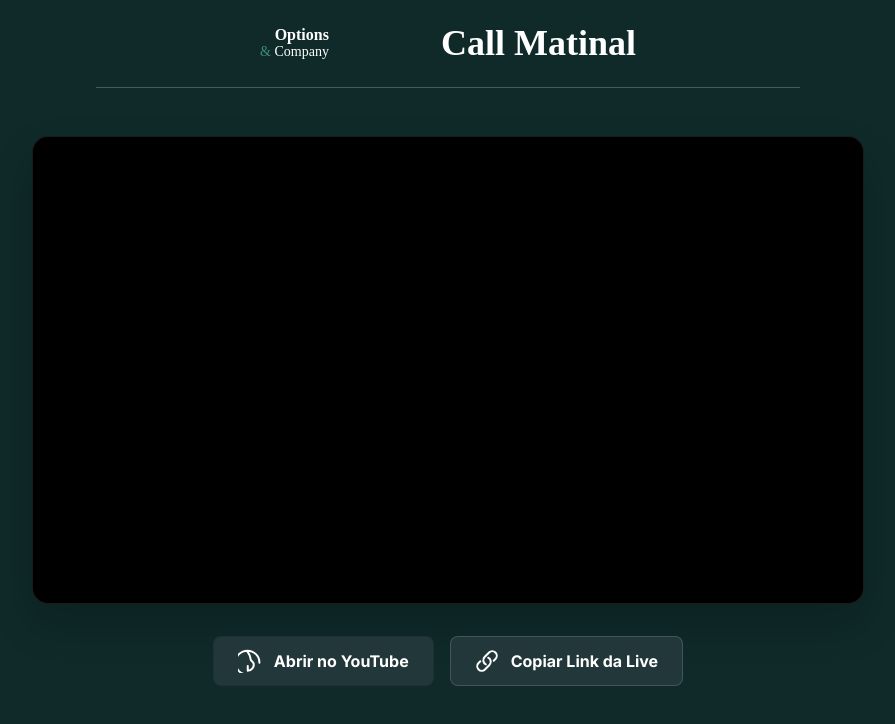
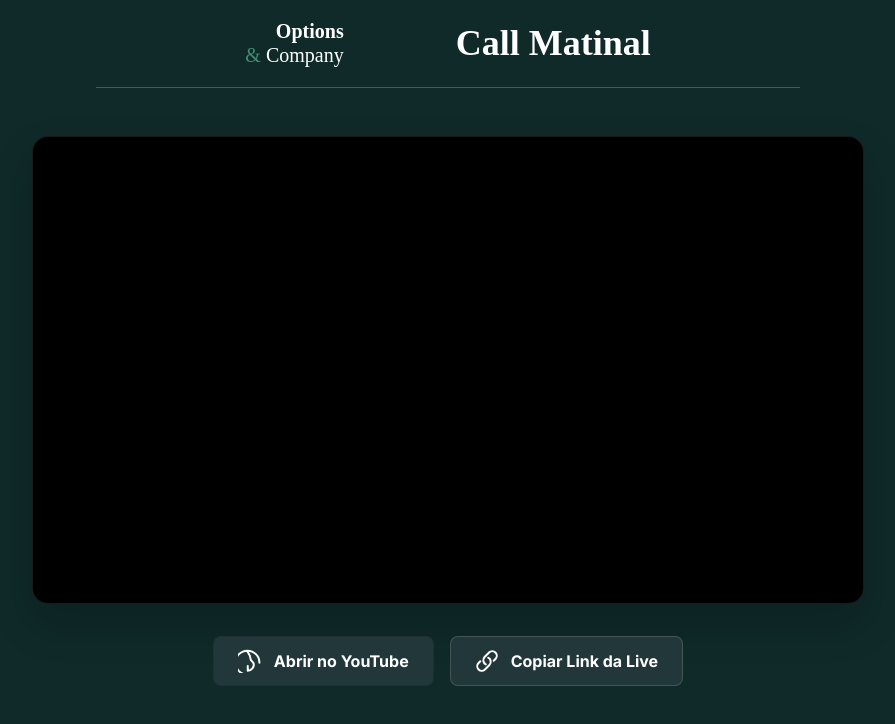
Before and after one commit to SamuelColmanOptions/LiveOptions, a plain HTML site: page index.html in a window 1280 px wide. Shown: the whole page, without its empty margins (192-1087 px from the left). Drawn offline with nearby package versions, Linux system fonts and the light colour scheme; no server answers.

Commit message:
Alteração na logo

```diff
--- a/index.html
+++ b/index.html
@@ -73,10 +73,12 @@
     text-align: right;
   }
   .logo-title {
-    font-size: 16px;
+    font-size: 20px;
+    font-weight: bold;
+
   }
   .logo-sub {
-    font-size: 14px;
+    font-size: 20px;
     font-weight: normal;
   }
 
```
